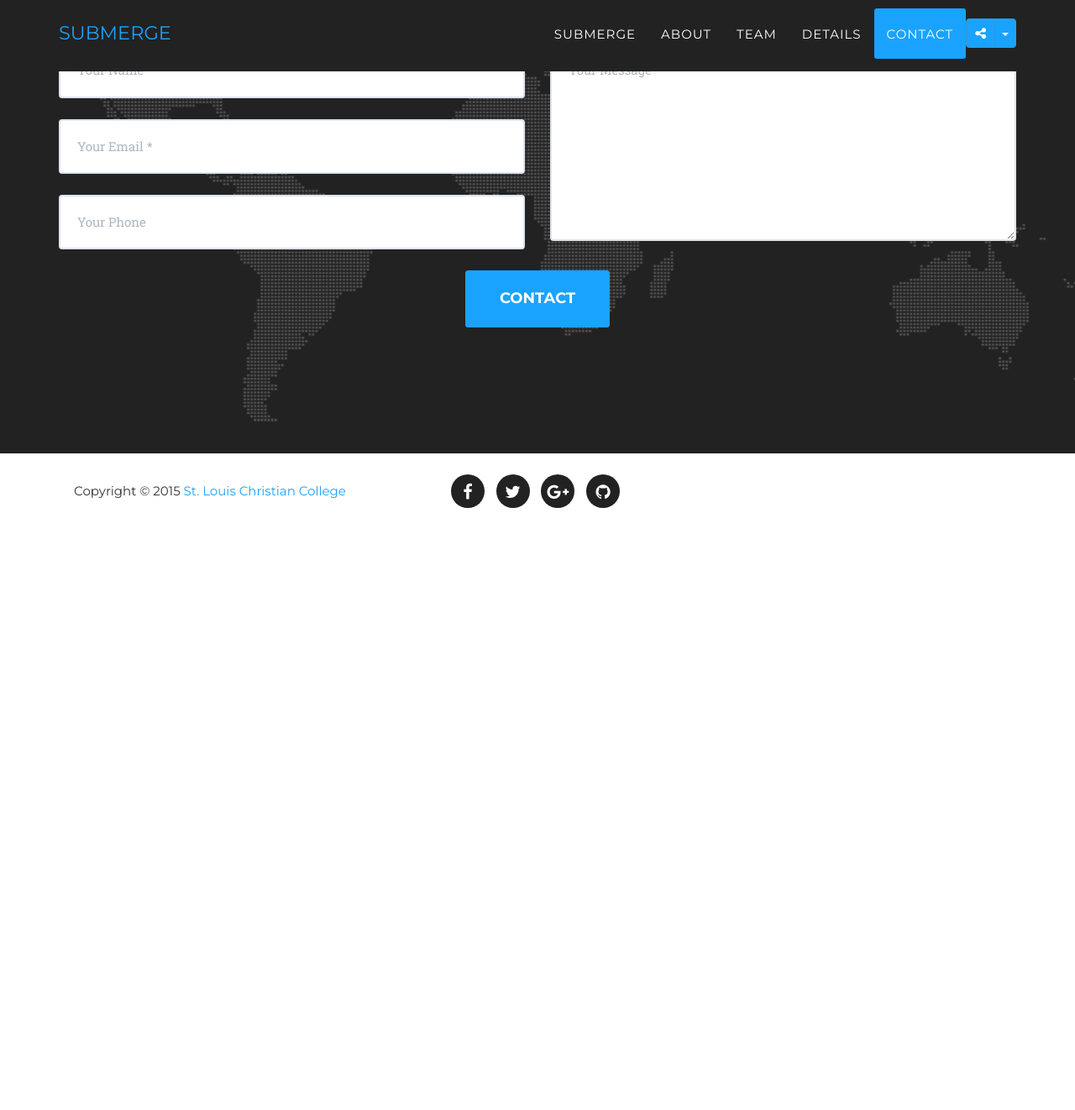
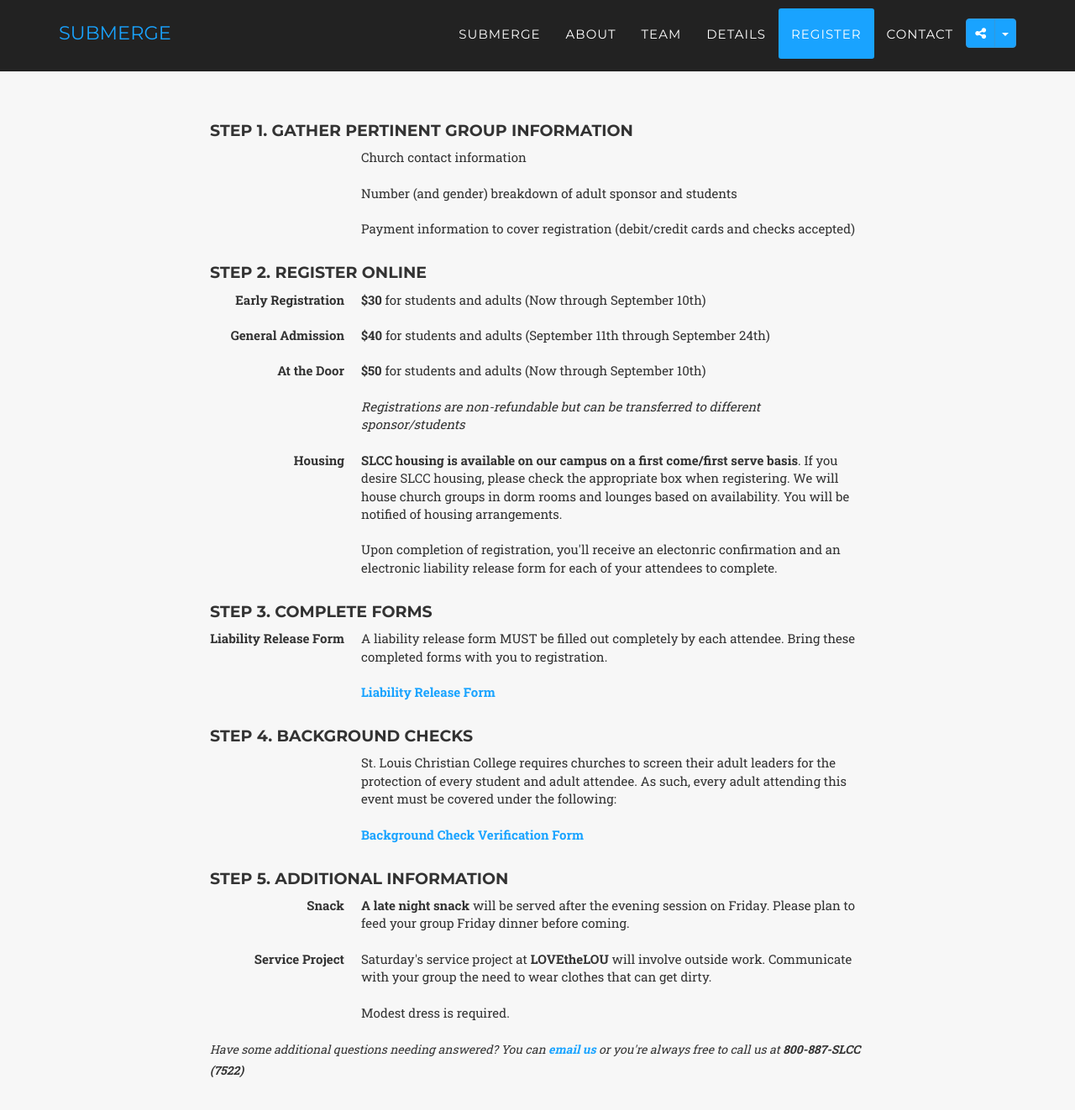
Before and after one commit to stlchristianedu/submergestl.com, a Jekyll site: the page built from index.html, in a window 1280 px wide and 1400 px high, scrolled down 5587 px. Shown: the top 1322 px of the window at 84% size. Built offline with Jekyll 4.4.1, drawn with Linux system fonts in a browser that asks for light colours; nearby versions of some CDN libraries; some web fonts are replaced; before the commit the page ends 6217 px from its top, so only the background shows below that; some of the changed text lies outside the part shown.

Commit message:
Issue #2: Information is coming along nicely!
Signed-off-by: Elliot J. Voris <elliot@voris.me>

```diff
--- a/_includes/details.html
+++ b/_includes/details.html
@@ -44,9 +44,17 @@
                 </div>
                 <div class="row">
                     <dl class="dl-horizontal">
-                        <dt>Registration</dt>
-                            <dd>Registration will open June 1, 2015. The "early bird" pricing of $30 per registration (students &amp; sponsors/leaders) will last through August. In September the cost will be $40 per registration.</dd>
-                            <dd>Registration at the door will be $50.</dd>
+                        <dt>Press Materials</dt>
+                            <dd>We have collected some posters and other images that you might be able to use to promote our event to your students. Enjoy!</dd>
+                    </dl>
+                    <dl class="dl-horizontal">
+                        <dd><strong><a target="_blank" href="/press/submerge-poster.jpg">Submerge Poster</a></strong></dd>
+                    </dl>
+                    <dl class="dl-horizontal">
+                        <dd><strong><a target="_blank" href="/press/jordan-howerton-band.jpg">Jordan Howerton Band</a></strong></dd>
+                    </dl>
+                    <dl class="dl-horizontal">
+                        <dd><strong><a target="_blank" href="/press/LOVEtheLOU.jpg">LOVEtheLOU Promotional Graphic</a></strong></dd>
                     </dl>
                 </div>
             </div>
--- a/_includes/header.html
+++ b/_includes/header.html
@@ -77,6 +77,9 @@
                         <a class="page-scroll" href="#details">Details</a>
                     </li>
                     <li>
+                        <a class="page-scroll" href="#register">Register</a>
+                    </li>
+                    <li>
                         <a class="page-scroll" href="#contact">Contact</a>
                     </li>
                 </ul>
--- /dev/null
+++ b/_includes/register.html
@@ -0,0 +1,99 @@
+<section id="register" class="bg-light-gray">
+    <div class="container">
+        <div class="row">
+            <div class="col-lg-12 text-center">
+                <h2 class="section-heading">Register</h2>
+                <h3 class="section-subheading text-muted">We can't wait to see you at Submerge! Here's how to register.</h3>
+            </div>
+        </div>
+        <div class="row">
+            <div class="col-xs-10 col-xs-offset-1 col-sm-10 col-sm-offset-1 col-lg-8 col-lg-offset-2">
+                <div class="row">
+                    <h4 class="section-heading">Step 1. Gather Pertinent Group Information</h4>
+                </div>
+                <div class="row">
+                    <dl class="dl-horizontal">
+                        <dd>Church contact information</dd>
+                    </dl>
+                    <dl class="dl-horizontal">
+                        <dd>Number (and gender) breakdown of adult sponsor and students</dd>
+                    </dl>
+                    <dl class="dl-horizontal">
+                        <dd>Payment information to cover registration (debit/credit cards and checks accepted)</dd>
+                    </dl>
+                </div>
+                <div class="row">
+                    <h4 class="section-heading">Step 2. Register Online</h4>
+                </div>
+                <div class="row">
+                    <dl class="dl-horizontal">
+                        <dt>Early Registration</dt>
+                            <dd><strong>$30</strong> for students and adults (Now through September 10th)</dd>
+                    </dl>
+                    <dl class="dl-horizontal">
+                        <dt>General Admission</dt>
+                            <dd><strong>$40</strong> for students and adults (September 11th through September 24th)</dd>
+                    </dl>
+                    <dl class="dl-horizontal">
+                        <dt>At the Door</dt>
+                            <dd><strong>$50</strong> for students and adults (Now through September 10th)</dd>
+                    </dl>
+                    <dl class="dl-horizontal">
+                        <dd><em>Registrations are non-refundable but can be transferred to different sponsor/students</em></dd>
+                    </dl>
+                </div>
+                <div class="row">
+                    <dl class="dl-horizontal">
+                        <dt>Housing</dt>
+                            <dd><strong>SLCC housing is available on our campus on a first come/first serve basis</strong>. If you desire SLCC housing, please check the appropriate box when registering. We will house church groups in dorm rooms and lounges based on availability. You will be notified of housing arrangements.</dd>
+                    </dl>
+                    <dl class="dl-horizontal">
+                        <dd>Upon completion of registration, you'll receive an electonric confirmation and an electronic liability release form for each of your attendees to complete.</dd>
+                    </dl>
+                </div>
+                <div class="row">
+                    <h4 class="section-heading">Step 3. Complete Forms</h4>
+                </div>
+                <div class="row">
+                    <dl class="dl-horizontal">
+                        <dt>Liability Release Form</dt>
+                            <dd>A liability release form MUST be filled out completely by each attendee. Bring these completed forms with you to registration.</dd>
+                    </dl>
+                    <dl class="dl-horizontal">
+                        <dd><strong><a target="_blank" href="/doc/submerge-release.pdf">Liability Release Form</a></strong></dd>
+                    </dl>
+                </div>
+                <div class="row">
+                    <h4 class="section-heading">Step 4. Background Checks</h4>
+                </div>
+                <div class="row">
+                    <dl class="dl-horizontal">
+                        <dd>St. Louis Christian College requires churches to screen their adult leaders for the protection of every student and adult attendee. As such, every adult attending this event must be covered under the following:</dd>
+                    </dl>
+                    <dl class="dl-horizontal">
+                        <dd><strong><a target="_blank" href="/doc/submerge-background-check.pdf">Background Check Verification Form</a></strong></dd>
+                    </dl>
+                </div>
+                <div class="row">
+                    <h4 class="section-heading">Step 5. Additional Information</h4>
+                </div>
+                <div class="row">
+                    <dl class="dl-horizontal">
+                        <dt>Snack</dt>
+                            <dd><strong>A late night snack</strong> will be served after the evening session on Friday. Please plan to feed your group Friday dinner before coming.</dd>
+                    </dl>
+                    <dl class="dl-horizontal">
+                        <dt>Service Project</dt>
+                            <dd>Saturday's service project at <strong>LOVEtheLOU</strong> will involve outside work. Communicate with your group the need to wear clothes that can get dirty.</dd>
+                    </dl>
+                    <dl class="dl-horizontal">
+                            <dd>Modest dress is required.</dd>
+                    </dl>
+                </div>
+                <div class="row">
+                    <p><em>Have some additional questions needing answered? You can <strong><a target="_blank" href="mailto:admissions@stlchristian.edu">email us</a></strong> or you're always free to call us at <strong>800-887-SLCC (7522)</strong></em></p>
+                </div>
+            </div>
+        </div>
+    </div>
+</section>
--- a/_layouts/default.html
+++ b/_layouts/default.html
@@ -10,6 +10,7 @@
     {% include about.html %}
     {% include team.html %}
     {% include details.html %}
+    {% include register.html %}
     {% include contact.html %}
     {% include footer.html %}
     {% include js.html %}
```
Also changed, not shown: press/LOVEtheLOU.jpg (added), 2 other files.
